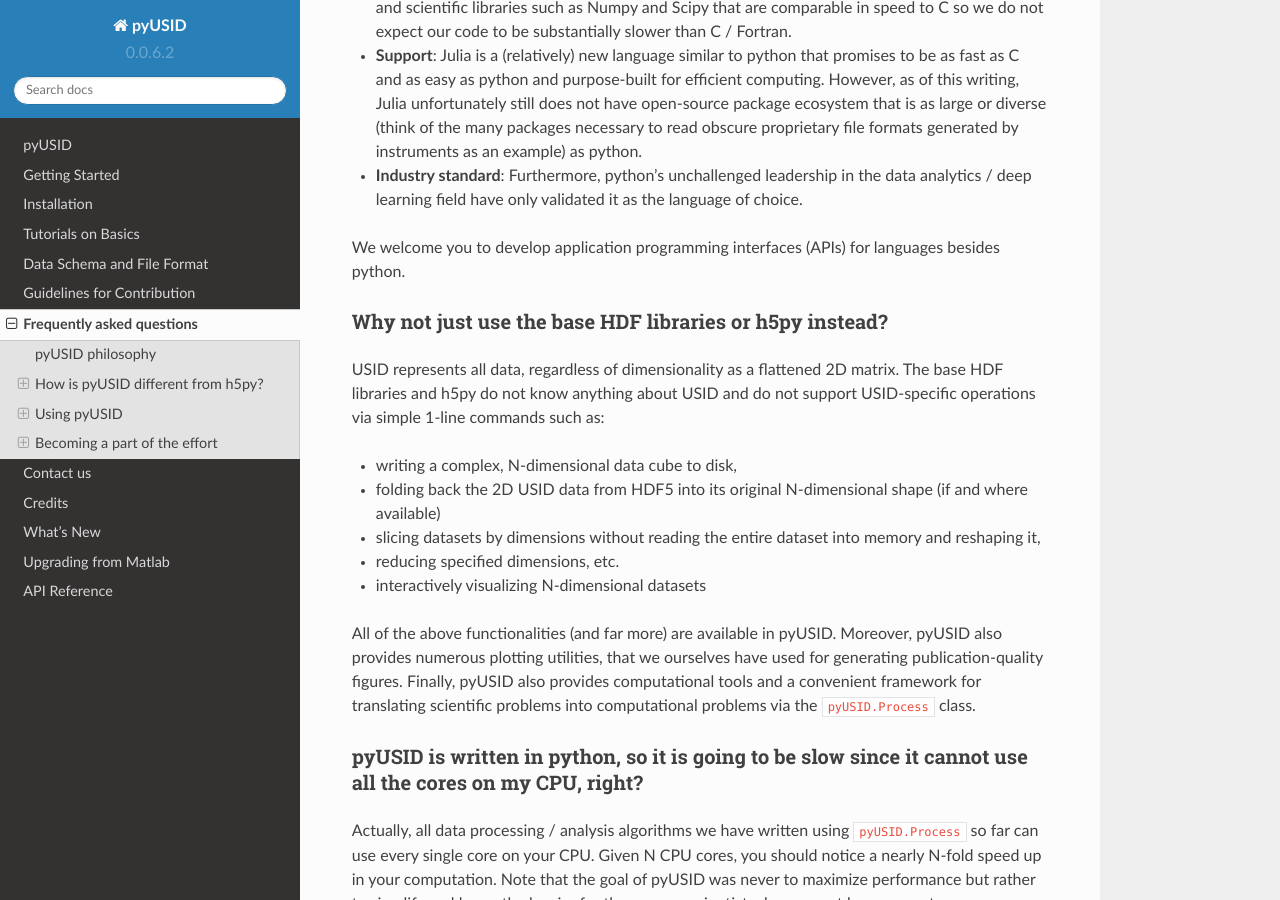
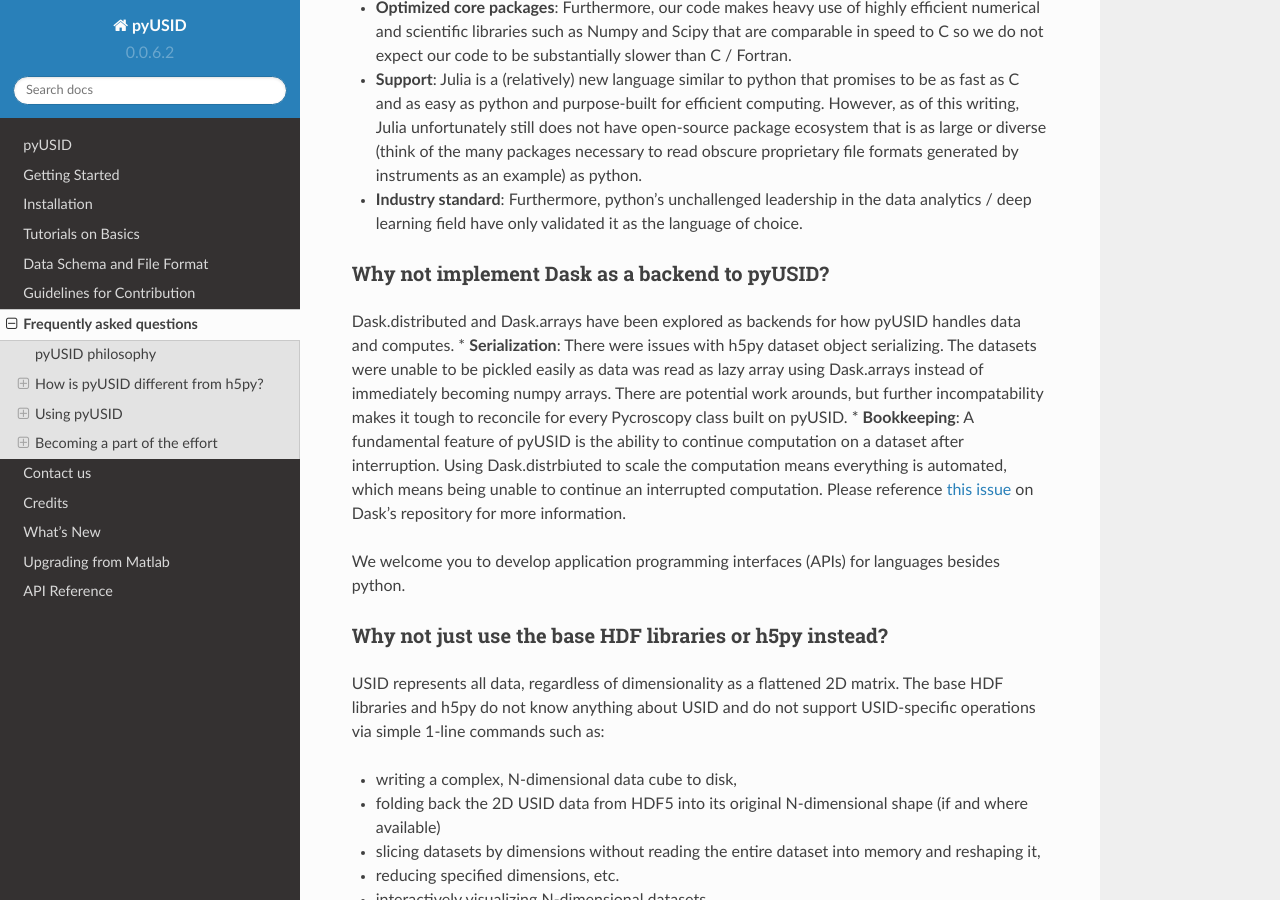
Before and after one commit to pycroscopy/pyUSID, a Sphinx documentation site: the page built from docs/faq.rst, in a window 1280 px wide and 900 px high, scrolled down 1930 px. Built offline with Sphinx 7.4.7 and the Read the Docs theme 2.0.0, drawn with Linux system fonts in a browser that asks for light colours; pages that are not in the unit, such as notebooks, are missing from menus; some of the changed text lies outside the part shown.

Commit message:
Add 'why not dask?' section

```diff
--- a/docs/faq.rst
+++ b/docs/faq.rst
@@ -44,6 +44,14 @@ Here are some of the main reasons pyUSID is written in python:
 * **Optimized core packages**: Furthermore, our code makes heavy use of highly efficient numerical and scientific libraries such as Numpy and Scipy that are comparable in speed to C so we do not expect our code to be substantially slower than C / Fortran.
 * **Support**: Julia is a (relatively) new language similar to python that promises to be as fast as C and as easy as python and purpose-built for efficient computing. However, as of this writing, Julia unfortunately still does not have open-source package ecosystem that is as large or diverse (think of the many packages necessary to read obscure proprietary file formats generated by instruments as an example) as python.
 * **Industry standard**: Furthermore, python's unchallenged leadership in the data analytics / deep learning field have only validated it as the language of choice.
+
+Why not implement Dask as a backend to pyUSID?
+~~~~~~~~~~~~~~~~~~~~~~~~~~~~~~~~~~~~~~~~~~~~~~~~~~~~~~~~~~~~
+Dask.distributed and Dask.arrays have been explored as backends for how pyUSID handles data and computes.
+* **Serialization**: There were issues with h5py dataset object serializing. The datasets were unable to be pickled easily as data was read as lazy array using Dask.arrays instead of immediately becoming numpy arrays. There are potential work arounds, but further incompatability makes it tough to reconcile for every Pycroscopy class built on pyUSID.
+* **Bookkeeping**: A fundamental feature of pyUSID is the ability to continue computation on a dataset after interruption. Using Dask.distrbiuted to scale the computation means everything is automated, which means being unable to continue an interrupted computation.
+Please reference `this issue <https://github.com/dask/distributed/issues/2787>`_ on Dask's repository for more information.
+
 
 We welcome you to develop application programming interfaces (APIs) for languages besides python.
 
```
